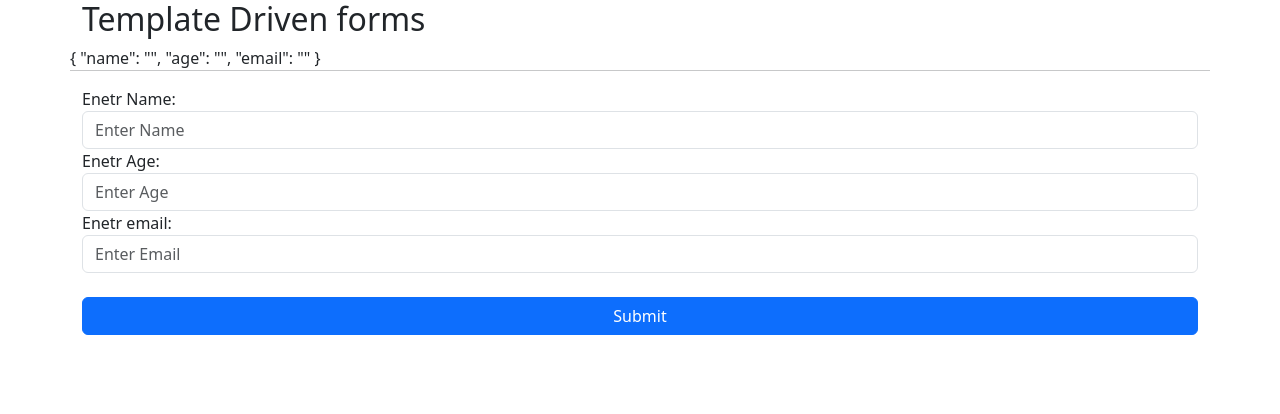
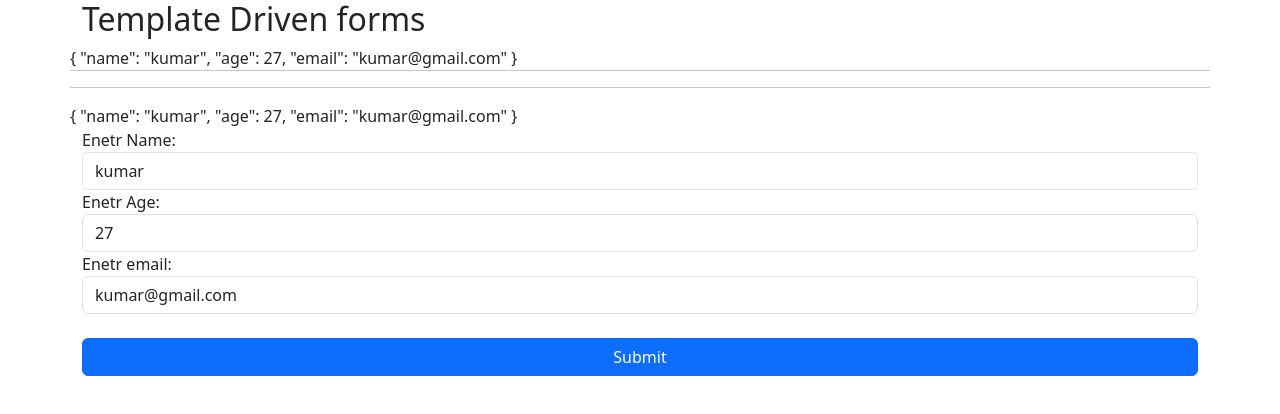
Before and after one commit to gittudemo/ngForms, an Angular app: page / in a window 1280 px wide. Shown: the top 414 px of the page. Built offline with nearby package versions, Linux system fonts and the light colour scheme.

Commit message:
using model class of Student to get the formData as student object and using two way Data Binding as [(ngModel)]

```diff
--- /dev/null
+++ b/src/app/student.ts
@@ -0,0 +1,15 @@
+export class Student {
+
+ /**
+  *
+  */
+ constructor(
+  public name: string,
+  public age: number,
+  public email: string
+
+ ) {
+
+
+ }
+}
--- a/src/app/tdf/tdf.component.html
+++ b/src/app/tdf/tdf.component.html
@@ -6,22 +6,27 @@
     <div><h2>Template Driven forms</h2></div>
       {{myForm.value | json}}
       <hr>
+      <hr>
+      <!-- {{std.name}}
+      {{std.age}}
+      {{std.email}} -->
+      {{std |json}}
 
     <form #myForm="ngForm" (ngSubmit)="saveForm(myForm.value)">
       <div class="form-group">
         <label>Enetr Name:</label>
-        <input type="text" name="name" placeholder="Enter Name" ngModel class="form-control">
+        <input type="text" name="name" placeholder="Enter Name" [(ngModel)]="std.name" ngModel class="form-control">
 
 
       </div>
         <div class="form-group">
           <label>Enetr Age:</label>
-          <input type="number" name="age" placeholder="Enter Age" ngModel class="form-control">
+          <input type="number" name="age" placeholder="Enter Age" [(ngModel)]="std.age" ngModel class="form-control">
 
         </div>
           <div class="form-group">
             <label>Enetr email:</label>
-            <input type="text" name="email" placeholder="Enter Email" ngModel class="form-control">
+            <input type="text" name="email" placeholder="Enter Email" [(ngModel)]="std.email" ngModel class="form-control">
 
           </div>
           <br>
--- a/src/app/tdf/tdf.component.ts
+++ b/src/app/tdf/tdf.component.ts
@@ -1,4 +1,5 @@
 import { Component } from '@angular/core';
+import { Student } from '../student';
 
 @Component({
   selector: 'app-tdf',
@@ -8,11 +9,14 @@ import { Component } from '@angular/core';
 export class TdfComponent {
 
 
+ std = new Student('kumar',27,'kumar@gmail.com')
 
   saveForm(formData : any) {
 
     //console.log(formData.value);
-    console.log(formData);
+    //console.log(formData);
+    //const std = new Student(formData.name, formData.age, formData.email)
+    console.log(this.std);
 
   }
 }
```
Also changed, not shown: 1 other file (tests, documents, lock files or other folders).
